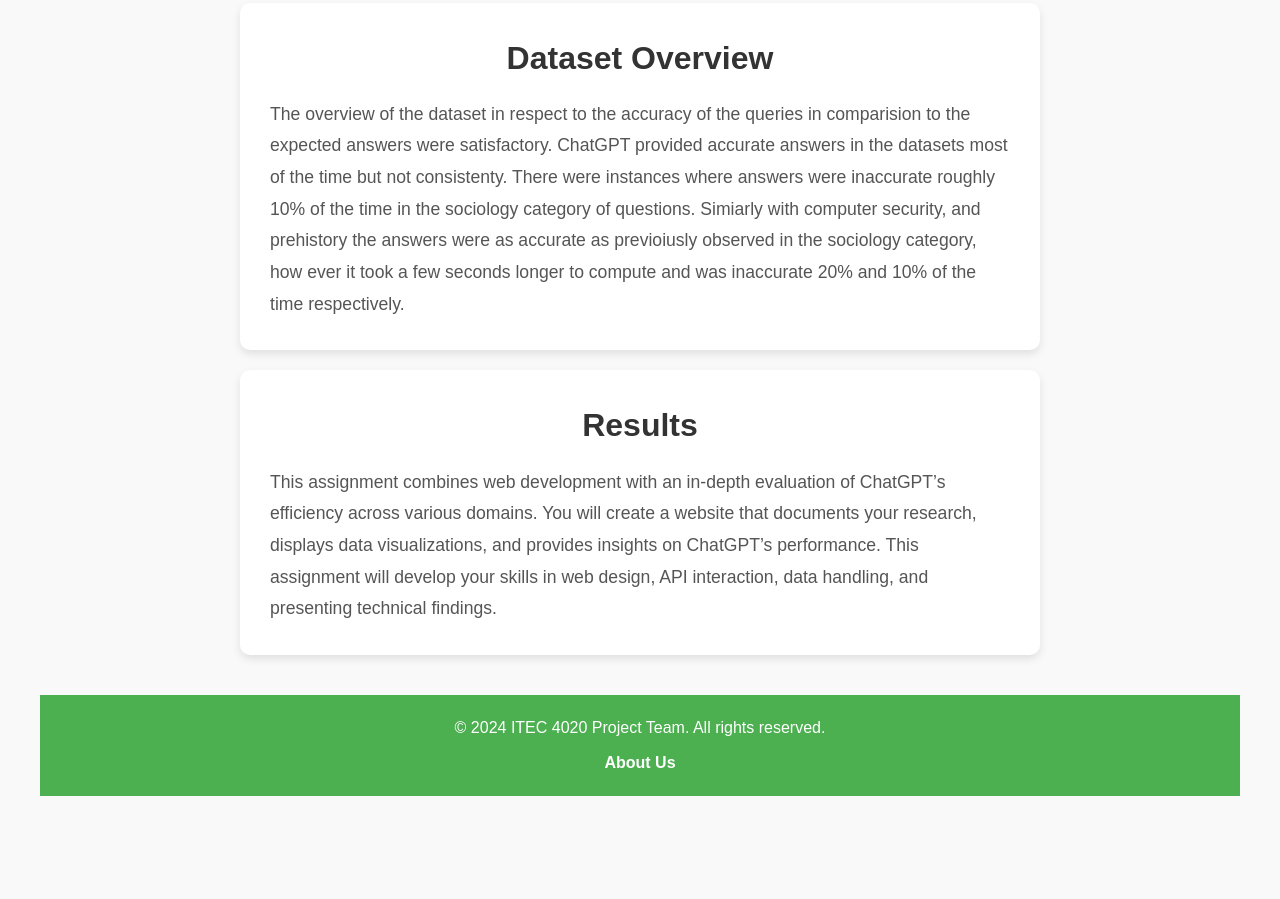
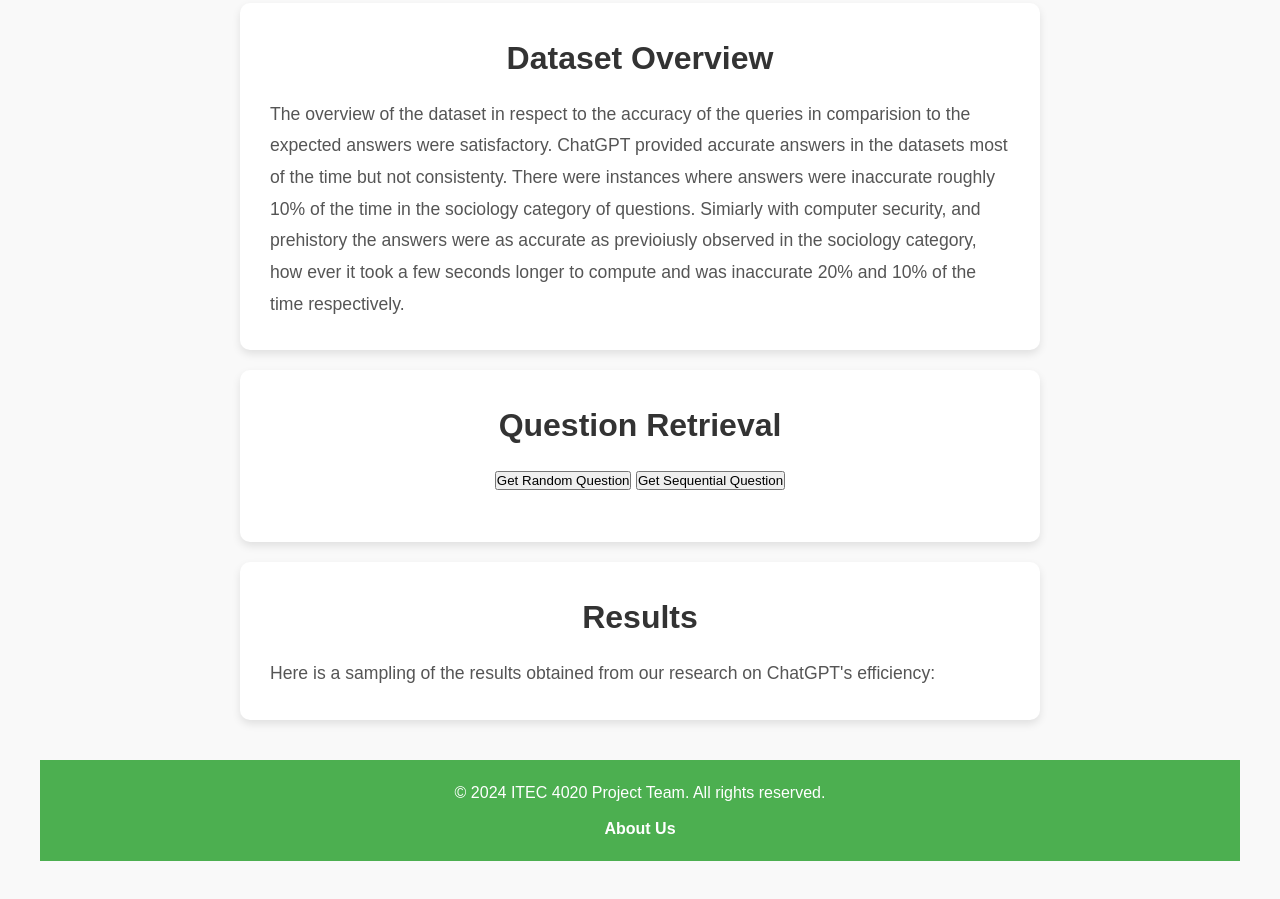
Before and after one commit to Rocco6745667/4020-group-project, a plain HTML site: page ChatGPT.html in a window 1280 px wide. Shown: the part 729-1628 px from the top of the page. Before the commit the page ends 1565 px from the top, so only its background shows below. Drawn offline with Linux system fonts and the light colour scheme; no server answers; a script that the page names is missing.

Commit message:
added section to ChatGPT.html

```diff
--- a/ChatGPT.html
+++ b/ChatGPT.html
@@ -68,14 +68,23 @@
         </p>
       </section>
       <section class="GPT">
+        <h2>Question Retrieval</h2>
+        <div>
+          <button id="random-question-btn">Get Random Question</button>
+          <button id="sequential-question-btn">Get Sequential Question</button>
+        </div>
+        <div
+          id="question-container"
+          style="margin-top: 20px; font-size: 1.2em; font-weight: bold"
+        >
+          <!-- Question will appear here -->
+        </div>
+      </section>
+      <section class="GPT">
         <h2>Results</h2>
         <p>
-          This assignment combines web development with an in-depth evaluation
-          of ChatGPT’s efficiency across various domains. You will create a
-          website that documents your research, displays data visualizations,
-          and provides insights on ChatGPT’s performance. This assignment will
-          develop your skills in web design, API interaction, data handling, and
-          presenting technical findings.
+          Here is a sampling of the results obtained from our research on
+          ChatGPT's efficiency:
         </p>
         <script>
           //abel u need to put in the data for the charts this is the format for it it should look like this
```
